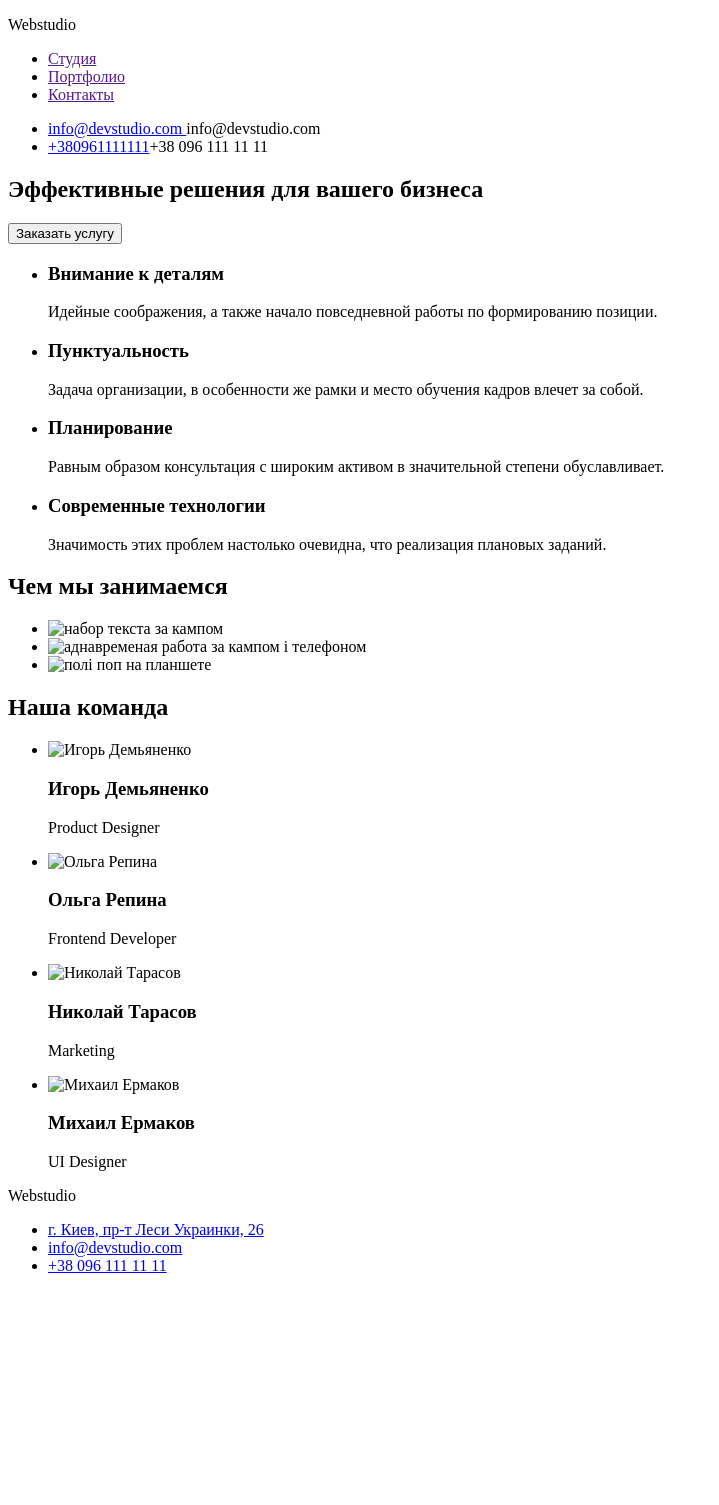
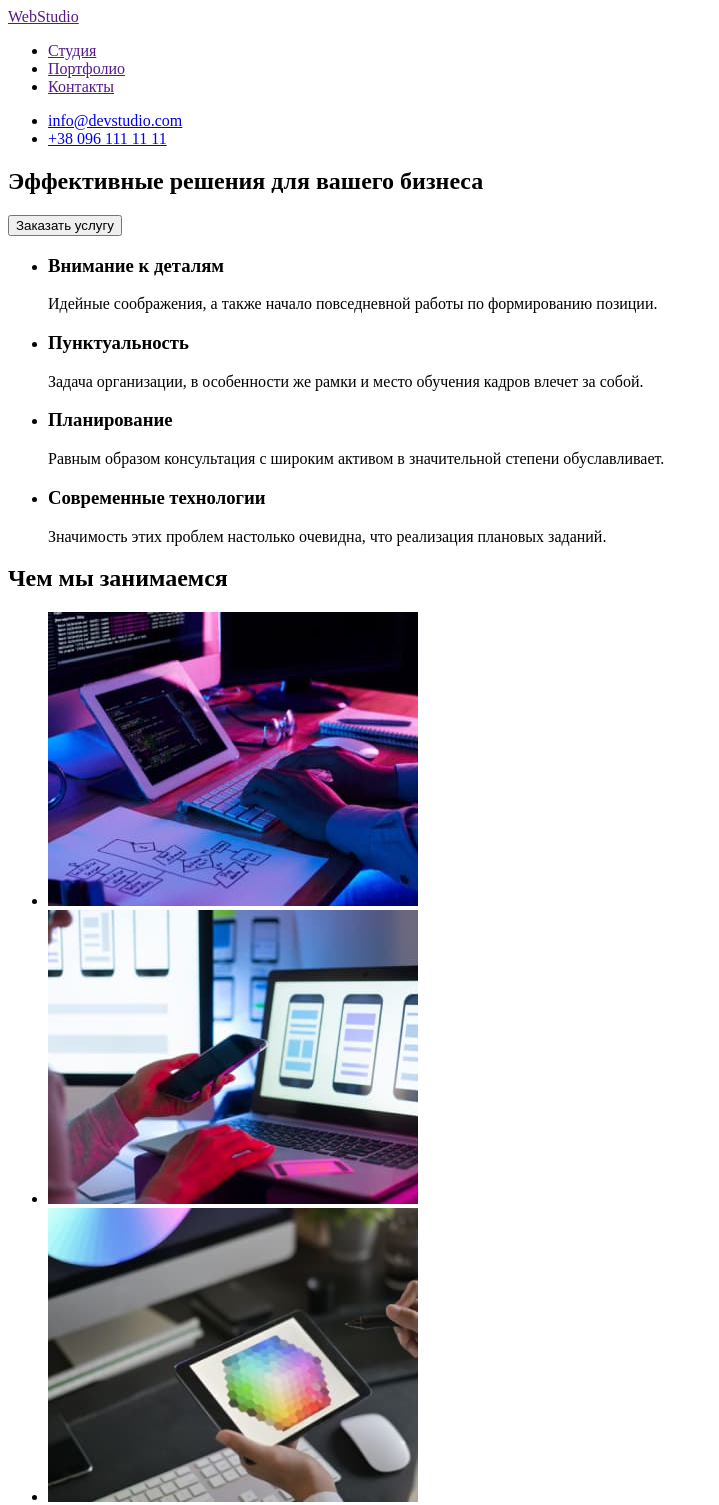
Before and after one commit to rostyksh/-home-work-1-git, a plain HTML site: page index.html in a window 1280 px wide. Shown: the top 1505 px of the page, without its empty margins (0-719 px from the left). Before the commit the page ends 1291 px from the top, so only its background shows below. Drawn offline with Linux system fonts and the light colour scheme.

Commit message:
index.html.2

```diff
--- a/index.html
+++ b/index.html
@@ -1,5 +1,5 @@
 <!DOCTYPE html>
-<html lang="en-ru">
+<html lang="ru">
 <head>
     <meta charset="UTF-8">
     <meta http-equiv="X-UA-Compatible" content="IE=edge">
@@ -8,7 +8,7 @@
 </head>
 <body>
     <header>
-        <p>Webstudio</p>
+        <a href="">WebStudio</a>
         <nav>
         <!--contacts-->
         <ul>
@@ -19,10 +19,13 @@
          </nav>
          <ul>
              <!--link to e-mail address-->
-            <li><a href="mailto:">info@devstudio.com
-            </a>info@devstudio.com</li>
+            <li>
+                <a href="mailto:info@devstudio.com">info@devstudio.com</a>
+            </li>
             <!--link to phone number-->
-            <li><a href="tel:">+380961111111</a>+38 096 111 11 11</li>
+            <li>
+                <a href="tel:+380961111111">+38 096 111 11 11</a>
+            </li>
          </ul>
     </header>
     <main>
@@ -53,38 +56,38 @@
          <h2>Чем мы занимаемся</h2>
          <ul>
              <li>
-                 <img src="./images/box1.png" alt="набор текста за кампом" width="370">
+                 <img src="./images/box1.jpg" alt="набор текста за кампом" width="370">
              </li>
             <li>
-                <img src="./images/box2.png" alt="аднавременая работа за кампом і телефоном" width="370">
+                <img src="./images/box2.jpg" alt="аднавременая работа за кампом і телефоном" width="370">
             </li>
             <li>
-                <img src="./images/box3.png" alt="полі поп на планшете" width="370">
+                <img src="./images/box3.jpg" alt="полі поп на планшете" width="370">
             </li>
          </ul>
          <section>
              <h2>Наша команда</h2>
              <ul>
                  <li>
-                    <img src="./images/teamcardІгор.jpg "
+                    <img src="./images/teamcard1.jpg "
                     alt="Игорь Демьяненко" width="270">
                     <h3>Игорь Демьяненко</h3>
                     <p>Product Designer</p>
                  </li>
                 <li>
-                    <img src="./images/teamcardОльга.jpg "
+                    <img src="./images/teamcard2.jpg "
                      alt="Ольга Репина" width="270">
                     <h3>Ольга Репина</h3>
                     <p>Frontend Developer</p>
                 </li>
                 <li>
-                    <img src="./images/teamcardНиколай.jpg "
+                    <img src="./images/teamcard3.jpg "
                     alt="Николай Тарасов" width="270">
                     <h3>Николай Тарасов</h3>
                     <p>Marketing</p>
                 </li>
                 <li>
-                    <img src="./images/teamcardМихаіл.jpg "
+                    <img src="./images/teamcard4.jpg "
                     alt="Михаил Ермаков" width="270">
                     <h3>Михаил Ермаков</h3>
                     <p>UI Designer</p>
@@ -93,7 +96,7 @@
          </section>
      </main>
          <footer>
-            <p>Webstudio</p>
+            <a href="">WebStudio</a>
                 <ul>
                     <!--link to address-->
                     <li>
```
Also changed, not shown: images/box1.jpg (renamed from images/box 1.jpg), images/box2.jpg (renamed from images/box 2.jpg), images/box3.jpg (renamed from images/box 3.jpg), images/logo.jpg (deleted), images/teamcard1.jpg (renamed from images/team card Ігор.jpg), images/teamcard2.jpg (renamed from images/team card Ольга.jpg), images/teamcard3.jpg (renamed from images/team card Николай.jpg), images/teamcard4.jpg (renamed from images/team card Михаіл.jpg).
